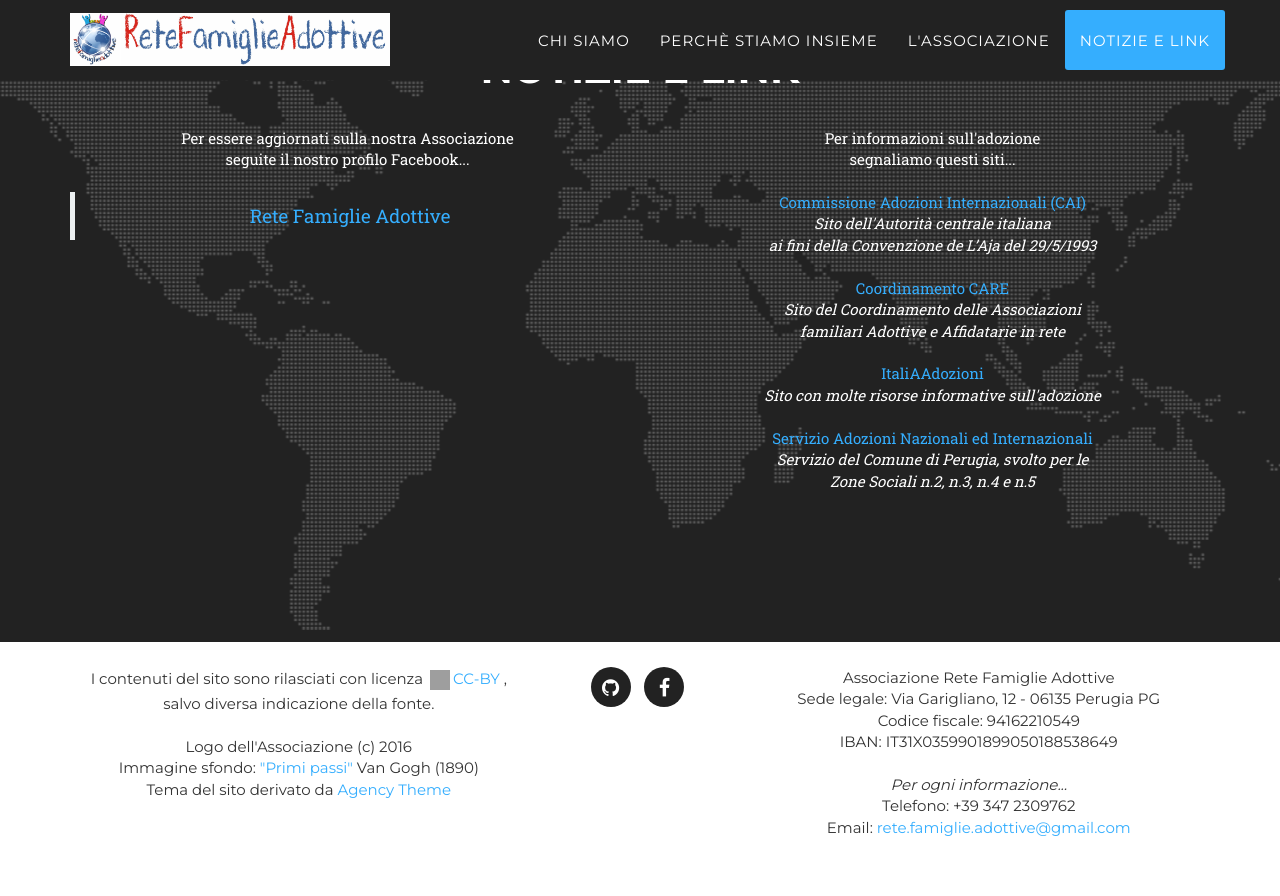
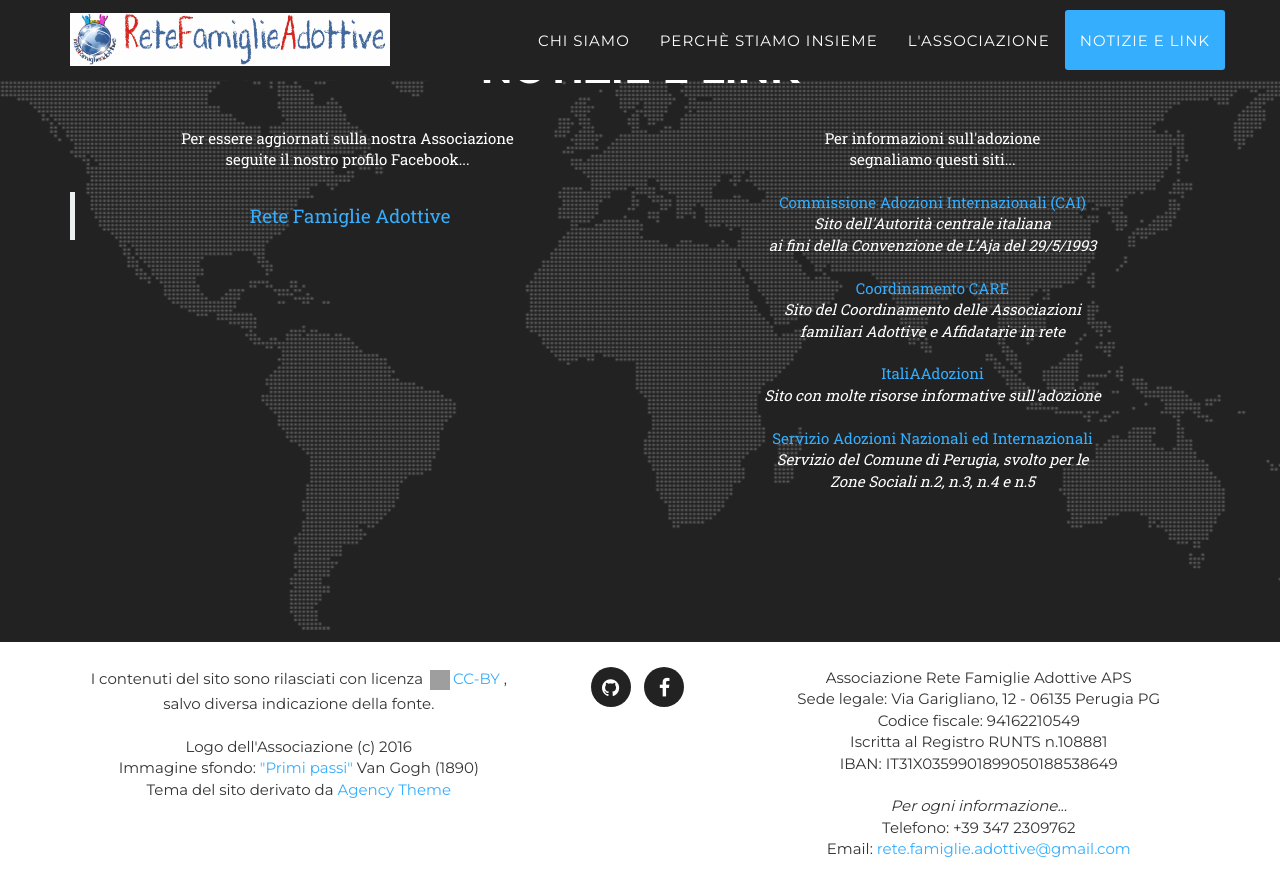
Before and after one commit to ggentili/rfa, a Jekyll site: the page built from index.html, in a window 1280 px wide and 900 px high, scrolled down 3249 px. Shown: the top 896 px of the window. Built offline with Jekyll 4.4.1, drawn with Linux system fonts in a browser that asks for light colours; some web fonts are replaced; grey boxes are pictures that could not be loaded.

Commit message:
Update footer.html

```diff
--- a/_includes/footer.html
+++ b/_includes/footer.html
@@ -27,9 +27,10 @@
                 <div class="col-md-5">
                     <ul class="list-inline quicklinks">
                         <li>
-                        Associazione Rete Famiglie Adottive<br>
+                        Associazione Rete Famiglie Adottive APS<br>
                         Sede legale: Via Garigliano, 12 - 06135 Perugia PG<br>
                         Codice fiscale: 94162210549<br>
+                        Iscritta al Registro RUNTS n.108881<br>
                         IBAN: IT31X0359901899050188538649<br>
                         &nbsp;<br></li>
                         <li>
```
